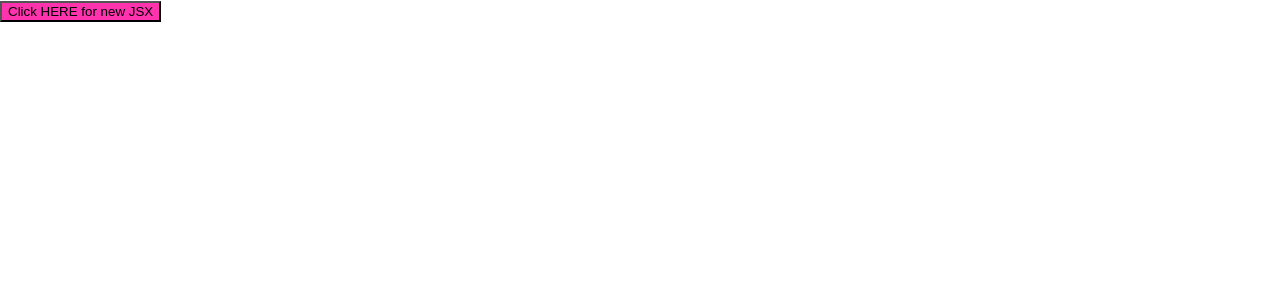
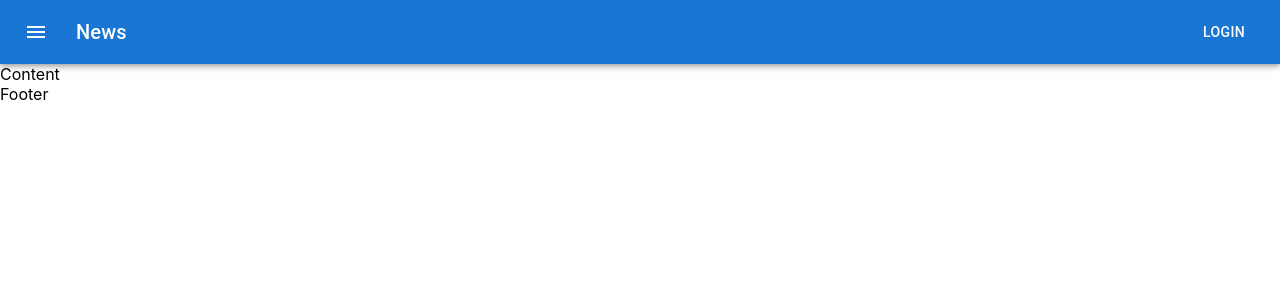
Before and after one commit to nesathomas/nesathomas, a React (Create React App) app: page / in a window 1280 px wide. Shown: the top 300 px of the page. Built offline with nearby package versions, Linux system fonts and the light colour scheme.

Commit message:
MUI-library

```diff
--- a/src/App.js
+++ b/src/App.js
@@ -1,11 +1,15 @@
-import logo from './logo.svg';
+// import logo from './logo.svg';
 import './App.css';
-import Newfn from './first';
+import Layout from './pages/Layout';
 
-function App() {
-  return (
-      <Newfn/>
-  );
+
+
+function App(){
+    return(
+        <div>
+            <Layout/>
+        </div>
+    )
 }
 
 export default App;
--- /dev/null
+++ b/src/components/Header.jsx
@@ -0,0 +1,32 @@
+import * as React from 'react';
+import AppBar from '@mui/material/AppBar';
+import Box from '@mui/material/Box';
+import Toolbar from '@mui/material/Toolbar';
+import Typography from '@mui/material/Typography';
+import Button from '@mui/material/Button';
+import IconButton from '@mui/material/IconButton';
+import MenuIcon from '@mui/icons-material/Menu';
+
+export default function Header() {
+return (
+    <Box sx={{ flexGrow: 1 }}>
+      <AppBar position="static">
+        <Toolbar>
+          <IconButton
+            size="large"
+            edge="start"
+            color="inherit"
+            aria-label="menu"
+            sx={{ mr: 2 }}
+          >
+            <MenuIcon />
+          </IconButton>
+          <Typography variant="h6" component="div" sx={{ flexGrow: 1 }}>
+            News
+          </Typography>
+          <Button color="inherit">Login</Button>
+        </Toolbar>
+      </AppBar>
+    </Box>
+  );
+}
--- a/src/first.jsx
+++ b/src/first.jsx
@@ -1,6 +1,25 @@
+import styled from 'styled-components';
+import './first.css'
+import { Button } from '@mui/material';
+
+
 function Newfn(){
+
+    const nesa=styled.div`color:purple;`
+
     return(
+        <div className= "stylingForFirst" style={{background:"#b4a9b0",border:"1px solid grey", margin:"20px", padding:"200px"  }}>
+        <nesa>THIS IS A STYLED COMPONENT </nesa>
         <button style={{background:"#ff33ae"}}>Click HERE for new JSX</button>
+        <button style={{background:"#ff33ae"}}>Click HERE for second button</button>
+        <button style={{background:"#ff33ae"}}>Click HERE for third button</button>
+        <Button>This is a button from MUI</Button>
+        <Button variant='text'>This is a MUI button - with variant text</Button>
+        <Button variant='contained'>This is a MUI button - with variant contained</Button>
+        <Button variant='outlined'>This is a MUI button - with variant outlined</Button>
+        <Button style={{backgroundColor:"purple"}}variant='outlined'>This is a MUI button - with variant outlined</Button>
+
+        </div>
     )
  }
   export default Newfn;
--- a/src/index.js
+++ b/src/index.js
@@ -7,7 +7,7 @@ import reportWebVitals from './reportWebVitals';
 const root = ReactDOM.createRoot(document.getElementById('root'));
 root.render(
   <React.StrictMode>
-    <App />
+    <App/>
   </React.StrictMode>
 );
 
--- /dev/null
+++ b/src/pages/Layout.jsx
@@ -0,0 +1,20 @@
+import Header from "../components/Header";
+
+function Layout(){
+    return (
+        <div>
+           <Header/>
+            <div>
+                Content
+            </div>
+            <div>
+                Footer
+            </div>
+
+        </div>
+    )
+
+}
+
+
+export default Layout;
```
Also changed, not shown: package.json (+11 -2 lines), src/App_old.js (added, +11 -0 lines), 2 other files (tests, documents, lock files or other folders).
